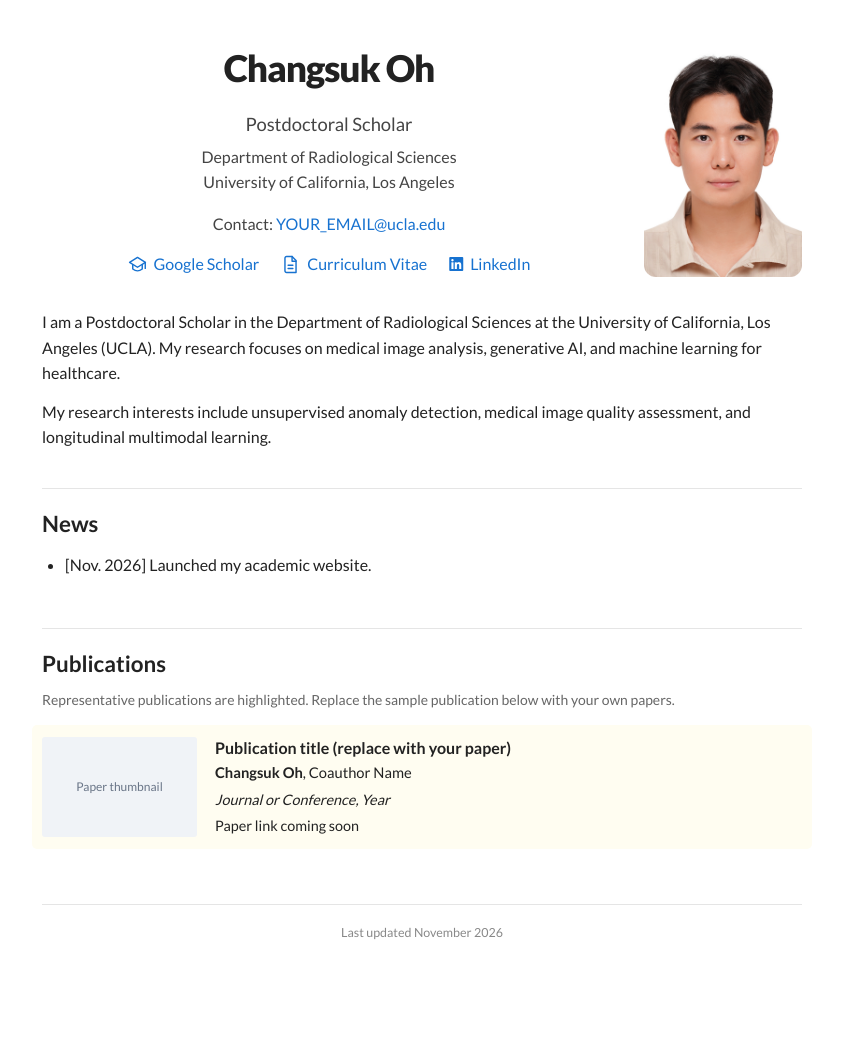
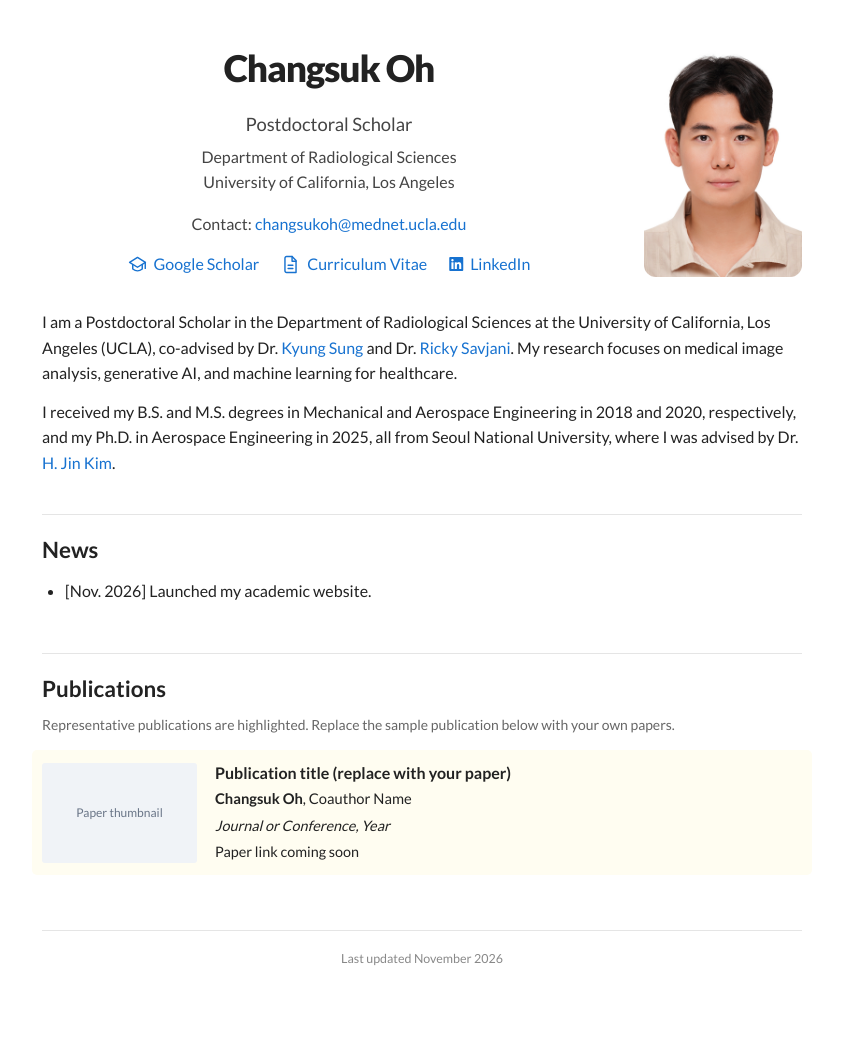
Before and after one commit to ChangsukOh/changsukoh.github.io, a Jekyll site: the page index.html, which Jekyll copies as it is, in a window 1280 px wide. Shown: the whole page, without its empty margins (218-1061 px from the left). Built offline with Jekyll 4.4.1, drawn with Linux system fonts in a browser that asks for light colours; before the commit the page ends 1015 px from its top, so only the background shows below that.

Commit message:
Update contact info and enhance bio section
Updated contact email and revised bio with additional details about academic background and research.

```diff
--- a/index.html
+++ b/index.html
@@ -70,7 +70,7 @@
         <h1>Changsuk Oh</h1>
         <p class="position">Postdoctoral Scholar</p>
         <p class="affiliation">Department of Radiological Sciences<br>University of California, Los Angeles</p>
-        <p class="contact">Contact: <a href="mailto:YOUR_EMAIL@ucla.edu">YOUR_EMAIL@ucla.edu</a></p>
+        <p class="contact">Contact: <a href="mailto:changsukoh@mednet.ucla.edu">changsukoh@mednet.ucla.edu</a></p>
         <nav class="profile-links" aria-label="Academic links">
           <!-- Replace the Google Scholar URL below with your own profile link. -->
           <a href="https://scholar.google.com/citations?user=FXWTy1oAAAAJ&hl=en&oi=ao" target="_blank" rel="noopener noreferrer" aria-label="Google Scholar">
@@ -97,8 +97,26 @@
     </header>
 
     <div class="bio">
-      <p>I am a Postdoctoral Scholar in the Department of Radiological Sciences at the University of California, Los Angeles (UCLA). My research focuses on medical image analysis, generative AI, and machine learning for healthcare.</p>
-      <p>My research interests include unsupervised anomaly detection, medical image quality assessment, and longitudinal multimodal learning.</p>
+      <p>
+      I am a Postdoctoral Scholar in the Department of Radiological Sciences
+      at the University of California, Los Angeles (UCLA),
+      co-advised by
+      Dr. <a href="https://mrrl.ucla.edu/labs/sung-lab"
+             target="_blank" rel="noopener noreferrer">Kyung Sung</a>
+      and Dr. <a href="https://savjanilab.healthsciences.ucla.edu/"
+                 target="_blank" rel="noopener noreferrer">Ricky Savjani</a>.
+      My research focuses on medical image analysis, generative AI,
+      and machine learning for healthcare.
+    </p>
+
+    <p>
+      I received my B.S. and M.S. degrees in Mechanical and Aerospace
+      Engineering in 2018 and 2020, respectively, and my Ph.D. in
+      Aerospace Engineering in 2025, all from Seoul National University,
+      where I was advised by
+      Dr. <a href="https://larr.snu.ac.kr/"
+             target="_blank" rel="noopener noreferrer">H. Jin Kim</a>.
+    </p>
     </div>
 
     <section class="block" aria-labelledby="news-title">
```
